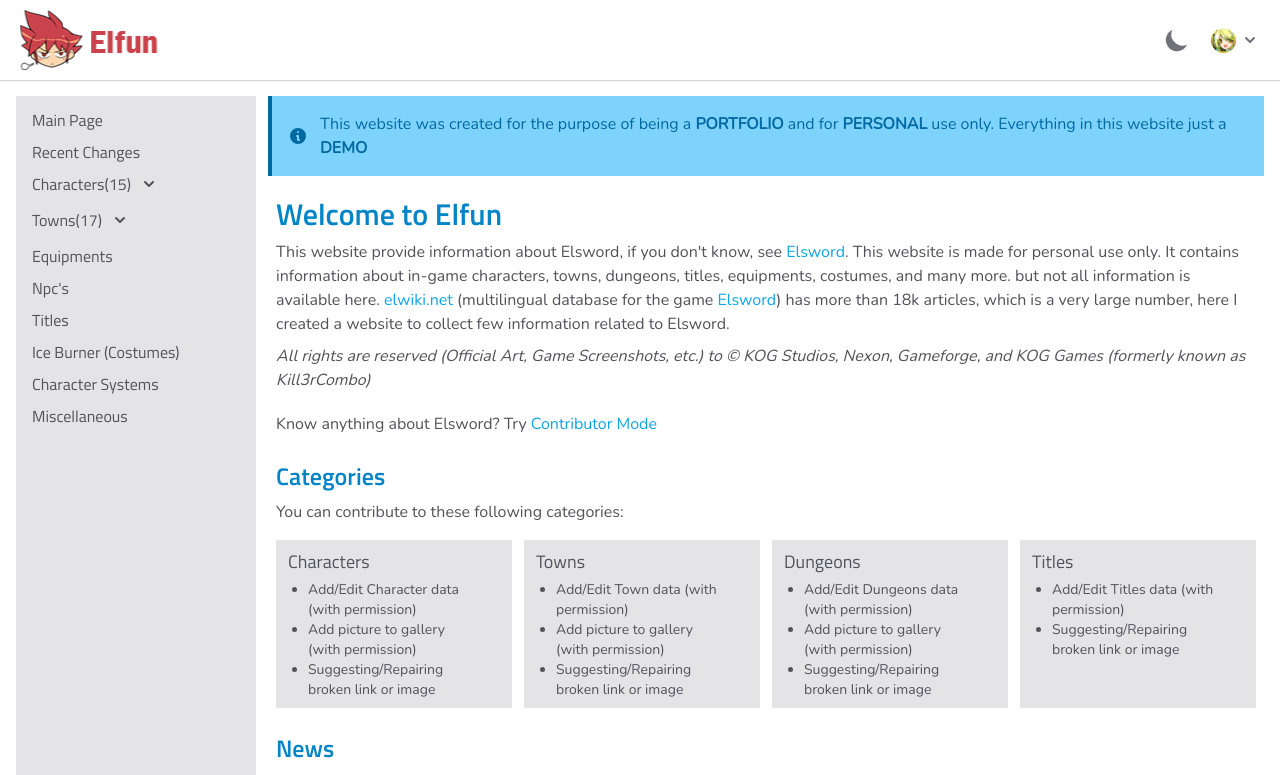
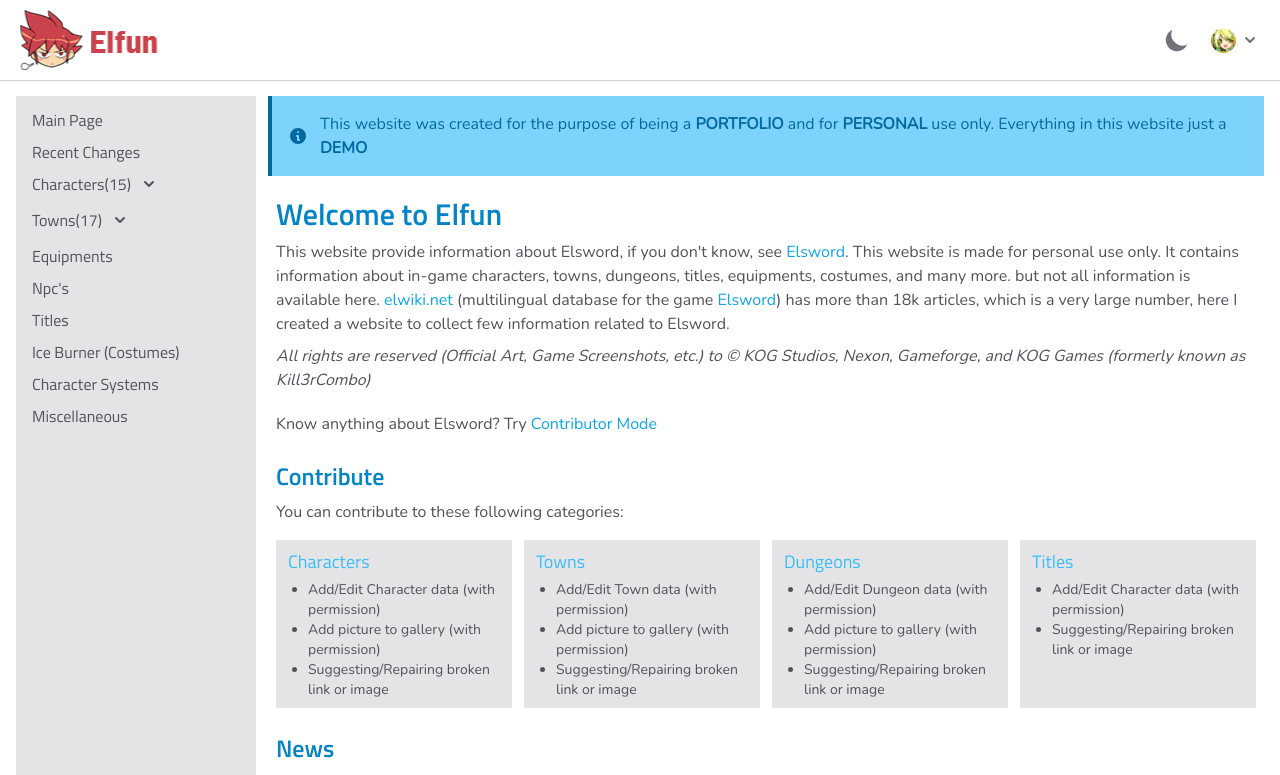
Before and after one commit to kukuhBaiquni/elfun, a Next.js app: page /sec/home in a window 1280 px wide. Shown: the top 775 px of the page. Built offline with nearby package versions, Linux system fonts and the light colour scheme.

Commit message:
change categories to contribute

```diff
--- a/src/components/home-static/categories.jsx
+++ /dev/null
@@ -1,45 +0,0 @@
-import { Fragment } from 'react'
-import Image from 'next/image'
-import elrianode from '../../../public/images/elrianode.png'
-
-export default function Categories() {
-  return (
-    <section className='mt-6'>
-      <h3 className='text-2xl font-semibold font-titillium dark:text-sky-400 text-sky-600'>Categories</h3>
-      <p className='mt-2'>You can contribute to these following categories: </p>
-      <div className='grid grid-cols-4 gap-3 mt-4 text-sm'>
-        <div className='bg-gray-200 px-3 py-2'>
-          <span className='text-lg font-titillium'>Characters</span>
-          <ul className='list-disc px-5 mt-1'>
-            <li>Add/Edit Character data (with permission)</li>
-            <li>Add picture to gallery (with permission)</li>
-            <li>Suggesting/Repairing broken link or image </li>
-          </ul>
-        </div>
-        <div className='bg-gray-200 px-3 py-2'>
-          <span className='text-lg font-titillium'>Towns</span>
-          <ul className='list-disc px-5 mt-1'>
-            <li>Add/Edit Town data (with permission)</li>
-            <li>Add picture to gallery (with permission)</li>
-            <li>Suggesting/Repairing broken link or image </li>
-          </ul>
-        </div>
-        <div className='bg-gray-200 px-3 py-2'>
-          <span className='text-lg font-titillium'>Dungeons</span>
-          <ul className='list-disc px-5 mt-1'>
-            <li>Add/Edit Dungeons data (with permission)</li>
-            <li>Add picture to gallery (with permission)</li>
-            <li>Suggesting/Repairing broken link or image </li>
-          </ul>
-        </div>
-        <div className='bg-gray-200 px-3 py-2'>
-          <span className='text-lg font-titillium'>Titles</span>
-          <ul className='list-disc px-5 mt-1'>
-            <li>Add/Edit Titles data (with permission)</li>
-            <li>Suggesting/Repairing broken link or image </li>
-          </ul>
-        </div>
-      </div>
-    </section>
-  )
-}
--- /dev/null
+++ b/src/components/home-static/contribute.jsx
@@ -0,0 +1,49 @@
+const content = [{
+  name: 'Characters',
+  list: [
+    'Add/Edit Character data (with permission)',
+    'Add picture to gallery (with permission)',
+    'Suggesting/Repairing broken link or image',
+  ],
+}, {
+  name: 'Towns',
+  list: [
+    'Add/Edit Town data (with permission)',
+    'Add picture to gallery (with permission)',
+    'Suggesting/Repairing broken link or image',
+  ],
+}, {
+  name: 'Dungeons',
+  list: [
+    'Add/Edit Dungeon data (with permission)',
+    'Add picture to gallery (with permission)',
+    'Suggesting/Repairing broken link or image',
+  ],
+}, {
+  name: 'Titles',
+  list: [
+    'Add/Edit Character data (with permission)',
+    'Suggesting/Repairing broken link or image',
+  ],
+}]
+
+export default function Contribute() {
+  return (
+    <section className='mt-6'>
+      <h3 className='text-2xl font-semibold font-titillium dark:text-sky-400 text-sky-600'>Contribute</h3>
+      <p className='mt-2'>You can contribute to these following categories: </p>
+      <div className='grid grid-cols-4 gap-3 mt-4 text-sm'>
+        {content.map((item) => (
+          <div className='bg-gray-200 dark:bg-gray-700 px-3 py-2 relative' key={item.name}>
+            <span className='text-lg font-titillium text-sky-400'>{item.name}</span>
+            <ul className='list-disc pl-5 pr-1 mt-1'>
+              {item.list.map((act, index) => (
+                <li key={index}>{act}</li>
+              ))}
+            </ul>
+          </div>
+        ))}
+      </div>
+    </section>
+  )
+}
--- a/src/components/home-static/index.js
+++ b/src/components/home-static/index.js
@@ -1,3 +1,3 @@
 export { default as News } from './news'
 export { default as Welcome } from './welcome'
-export { default as Categories } from './categories'
+export { default as Contribute } from './contribute'
--- a/src/pages/sec/home/index.jsx
+++ b/src/pages/sec/home/index.jsx
@@ -3,7 +3,7 @@ import { Fragment } from 'react'
 import Layout from 'layouts'
 import Head from 'next/head'
 import Alert from 'components/alerts'
-import { Welcome, News, Categories } from 'components/home-static'
+import { Welcome, News, Contribute } from 'components/home-static'
 
 function Home() {
   const alertContent = (
@@ -21,7 +21,7 @@ function Home() {
         <Alert text={alertContent} variant='info' />
         <section className='px-2 mb-10'>
           <Welcome />
-          <Categories />
+          <Contribute />
           <News />
         </section>
       </main>
```
